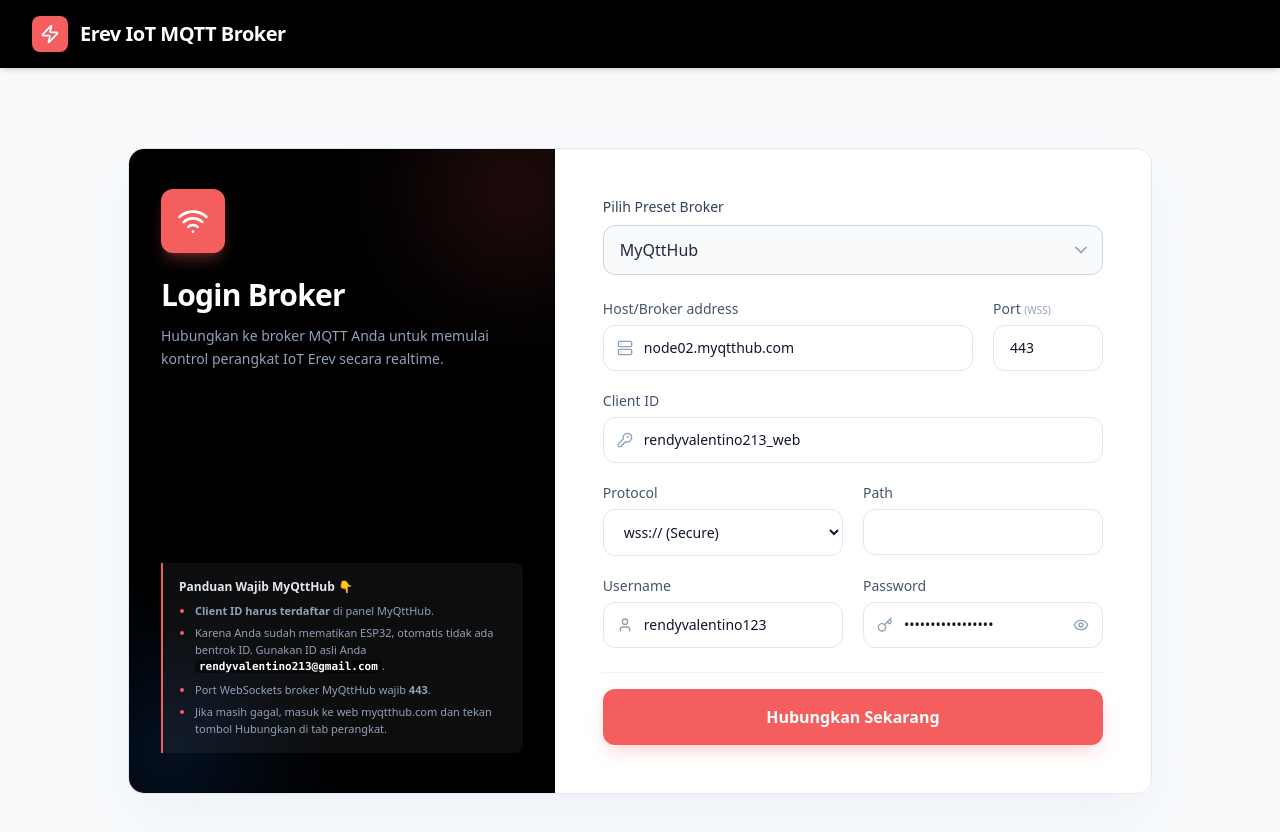
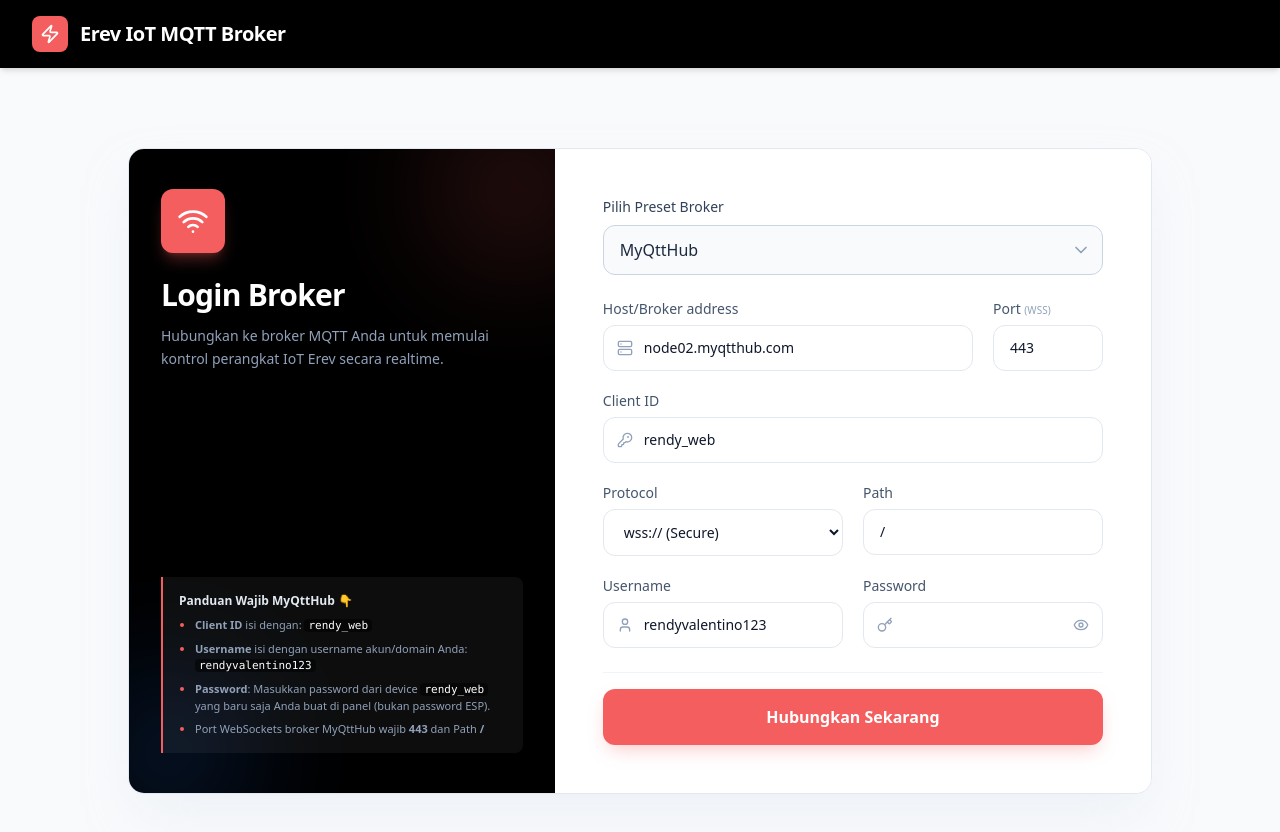
Before and after one commit to rendyvalentino213-web/Erev-IOT-3MQTT-Broker, a React (Vite) app: page / in a window 1280 px wide. Shown: the top 832 px of the page. Built offline with nearby package versions, Linux system fonts and the light colour scheme.

Commit message:
chore: update default MQTT configuration
Update default credentials and documentation to reflect the new 'rendy_web' client configuration for MyQttHub.

```diff
--- a/src/components/ConnectionForm.tsx
+++ b/src/components/ConnectionForm.tsx
@@ -17,9 +17,9 @@ const PRESETS = [
       port: 443, // WSS
       protocol: 'wss',
       path: '/',
-      clientId: 'rendyvalentino213@gmail.com',
+      clientId: 'rendy_web',
       username: 'rendyvalentino123',
-      password: 'GDm1UEZR-gTtu8Hl1'
+      password: ''
     }
   },
   {
@@ -96,10 +96,10 @@ export default function ConnectionForm({ initialConfig, onConnect, isConnecting,
         <div className="relative z-10 mt-12 bg-white/5 border-l-2 border-[#F55E5E] p-4 rounded-r-lg">
           <h3 className="font-semibold text-slate-200 text-xs mb-2">Panduan Wajib MyQttHub 👇</h3>
           <ul className="list-disc pl-4 text-[11px] text-slate-400 space-y-1.5 marker:text-[#F55E5E]">
-            <li><b>Client ID harus terdaftar</b> di panel MyQttHub.</li>
-            <li>Karena Anda sudah mematikan ESP32, otomatis tidak ada bentrok ID. Gunakan ID asli Anda <b><code className="text-white bg-black/50 px-1 rounded">rendyvalentino213@gmail.com</code></b>.</li>
-            <li>Port WebSockets broker MyQttHub wajib <b>443</b>.</li>
-            <li>Jika masih gagal, masuk ke web myqtthub.com dan tekan tombol Hubungkan di tab perangkat.</li>
+            <li><b>Client ID</b> isi dengan: <code className="text-white bg-black/50 px-1 rounded">rendy_web</code></li>
+            <li><b>Username</b> isi dengan username akun/domain Anda: <code className="text-white bg-black/50 px-1 rounded">rendyvalentino123</code></li>
+            <li><b>Password</b>: Masukkan password dari device <code className="text-white bg-black/50 px-1 rounded">rendy_web</code> yang baru saja Anda buat di panel (bukan password ESP).</li>
+            <li>Port WebSockets broker MyQttHub wajib <b>443</b> dan Path <b>/</b></li>
           </ul>
         </div>
       </div>
--- a/src/components/MqttApp.tsx
+++ b/src/components/MqttApp.tsx
@@ -18,10 +18,10 @@ export default function MqttApp() {
   const [config, setConfig] = useState<MqttConfig>({
     host: 'node02.myqtthub.com',
     port: 443,
-    clientId: 'rendyvalentino213_web',
-    username: 'rendyvalentino123',
-    password: 'GDm1UEZR-gTtu8Hl1',
-    path: '',
+    clientId: 'rendy_web',
+    username: 'rendyvalentino123', // Pastikan ini username domain Anda
+    password: '', // Isi dengan password dari device rendy_web
+    path: '/',
     protocol: 'wss',
   });
 
```
